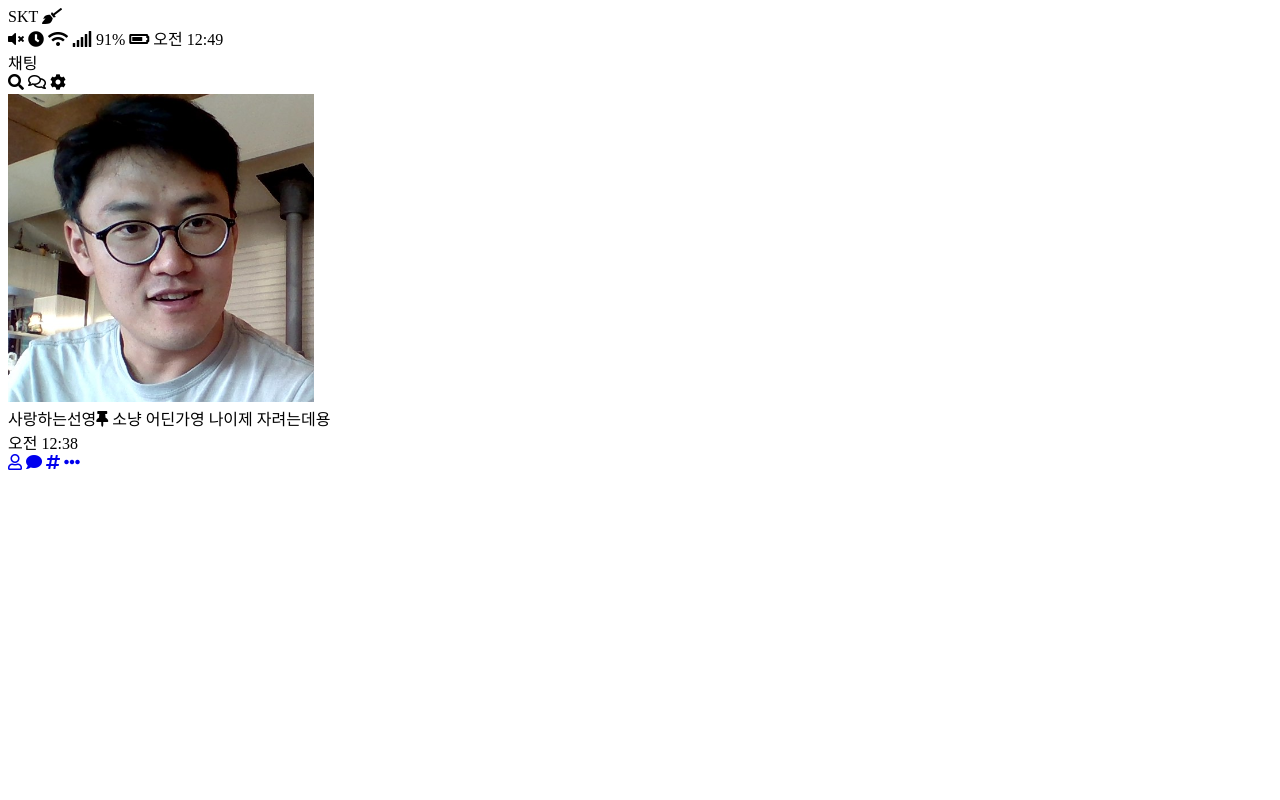
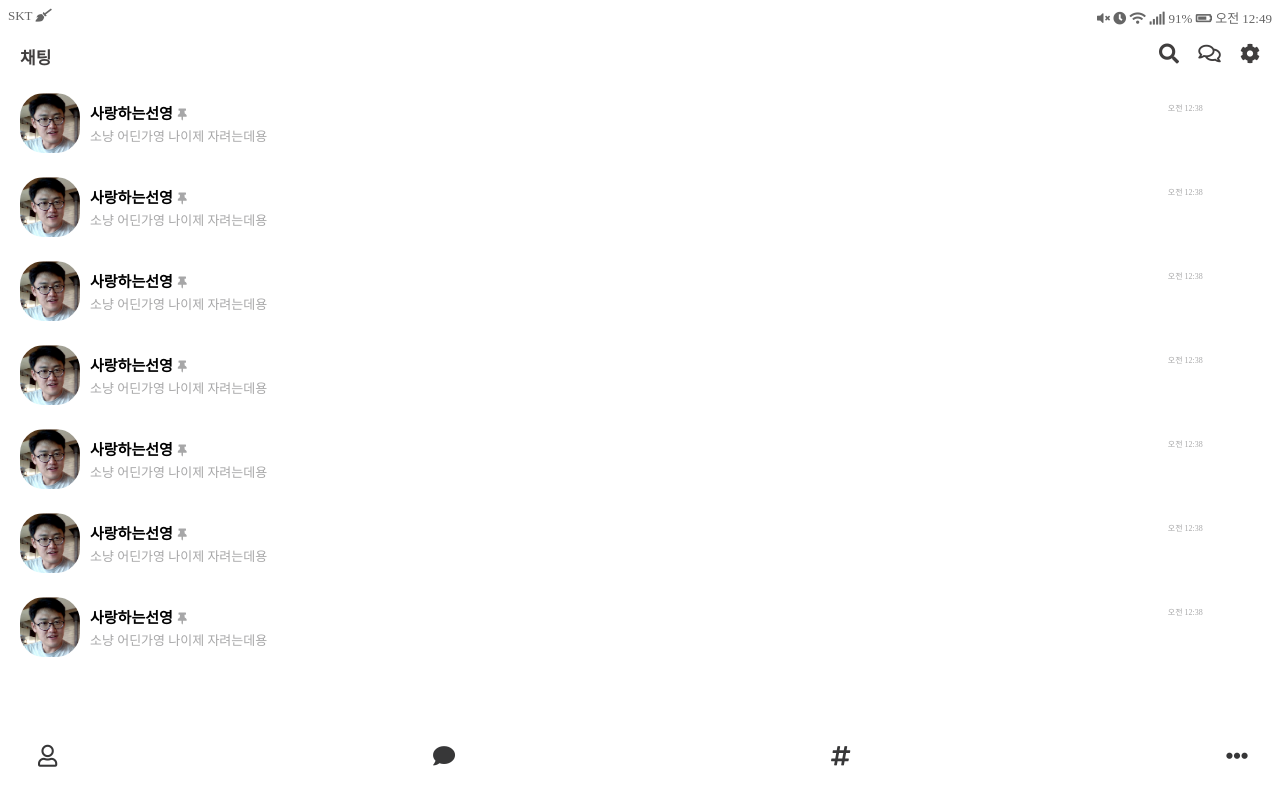
Before and after one commit to para12/kakao-clone, a plain HTML site: page chats.html in a window 1280 px wide. Drawn offline with Linux system fonts and the light colour scheme.

Commit message:
chat complete

```diff
--- a/chats.html
+++ b/chats.html
@@ -5,14 +5,16 @@
   <meta name="viewport" content="width=device-width, initial-scale=1.0">
   <meta http-equiv="X-UA-Compatible" content="ie=edge">
   <link rel="stylesheet" href="https://use.fontawesome.com/releases/v5.4.2/css/all.css" integrity="sha384-/rXc/GQVaYpyDdyxK+ecHPVYJSN9bmVFBvjA/9eOB+pb3F2w2N6fc5qB9Ew5yIns" crossorigin="anonymous">
+  <link rel="stylesheet" href="styles/style.css" class="css">
   <title>Chats</title>
 </head>
 <body>
   <header>
     <div class="header__top">
-      <div class="header__column"></div>
+      <div class="header__column">
         <span class="header__skt">SKT</span>
         <i class="fas fa-broom"></i>
+      </div>
       <div class="header__column">
         <i class="fas fa-volume-mute"></i>
         <i class="fas fa-clock"></i>
@@ -26,28 +28,100 @@
       <div class="header__column">
         <span class="headerbottom__title">채팅</span>
       </div>
-      <div class="header__column"></div>
+      <div class="header__column">
         <i class="fas fa-search"></i>
         <i class="far fa-comments"></i>
         <i class="fas fa-cog"></i>
-      <div class="header__column"></div>
+      </div>
     </div>
   </header>
   <main class="chats">
       <div class="chat_content">
         <img src="me_profile.png" class="chat_user_img">
+
+        <div class="chat_info_wrapper">
           <div class="chat_info">
             <span class="chat_username">사랑하는선영<i class="fas fa-thumbtack"></i></span>
             <span class="chat_synopsis">소냥 어딘가영 나이제 자려는데용</span>
           </div>
           <span class="chat_time">오전 12:38</span>
         </div>
+      </div>
+      <div class="chat_content">
+        <img src="me_profile.png" class="chat_user_img">
+
+        <div class="chat_info_wrapper">
+          <div class="chat_info">
+            <span class="chat_username">사랑하는선영<i class="fas fa-thumbtack"></i></span>
+            <span class="chat_synopsis">소냥 어딘가영 나이제 자려는데용</span>
+          </div>
+          <span class="chat_time">오전 12:38</span>
+        </div>
+      </div>
+      <div class="chat_content">
+        <img src="me_profile.png" class="chat_user_img">
+
+        <div class="chat_info_wrapper">
+          <div class="chat_info">
+            <span class="chat_username">사랑하는선영<i class="fas fa-thumbtack"></i></span>
+            <span class="chat_synopsis">소냥 어딘가영 나이제 자려는데용</span>
+          </div>
+          <span class="chat_time">오전 12:38</span>
+        </div>
+      </div>
+      <div class="chat_content">
+        <img src="me_profile.png" class="chat_user_img">
+
+        <div class="chat_info_wrapper">
+          <div class="chat_info">
+            <span class="chat_username">사랑하는선영<i class="fas fa-thumbtack"></i></span>
+            <span class="chat_synopsis">소냥 어딘가영 나이제 자려는데용</span>
+          </div>
+          <span class="chat_time">오전 12:38</span>
+        </div>
+      </div>
+      <div class="chat_content">
+        <img src="me_profile.png" class="chat_user_img">
+
+        <div class="chat_info_wrapper">
+          <div class="chat_info">
+            <span class="chat_username">사랑하는선영<i class="fas fa-thumbtack"></i></span>
+            <span class="chat_synopsis">소냥 어딘가영 나이제 자려는데용</span>
+          </div>
+          <span class="chat_time">오전 12:38</span>
+        </div>
+      </div>
+      <div class="chat_content">
+        <img src="me_profile.png" class="chat_user_img">
+
+        <div class="chat_info_wrapper">
+          <div class="chat_info">
+            <span class="chat_username">사랑하는선영<i class="fas fa-thumbtack"></i></span>
+            <span class="chat_synopsis">소냥 어딘가영 나이제 자려는데용</span>
+          </div>
+          <span class="chat_time">오전 12:38</span>
+        </div>
+      </div>
+      <div class="chat_content">
+        <img src="me_profile.png" class="chat_user_img">
+
+        <div class="chat_info_wrapper">
+          <div class="chat_info">
+            <span class="chat_username">사랑하는선영<i class="fas fa-thumbtack"></i></span>
+            <span class="chat_synopsis">소냥 어딘가영 나이제 자려는데용</span>
+          </div>
+          <span class="chat_time">오전 12:38</span>
+        </div>
+      </div>
+
   </main>
   <footer>
+    <div class="footer_wrapper">
       <a href="index.html" class="footer_friends"><i class="far fa-user"></i></a>
       <a href="chats.html" class="footer_chats"><i class="fas fa-comment"></i></a>
       <a href="news.html" class="footer_news"><i class="fas fa-hashtag"></i></a>
       <a href="more.html" class="footer_more"><i class="fas fa-ellipsis-h"></i></a>
+    </div>
   </footer>
 </body>
 </html>
--- /dev/null
+++ b/styles/chats.css
@@ -0,0 +1,49 @@
+.chats .chat_content {
+  display: flex;
+  justify-content: flex-start;
+  align-items: center;
+  padding: 12px 0px 12px 12px;
+}
+
+.chats .chat_content img {
+  height: 60px;
+  width: 60px;
+  border-radius: 40%;
+  flex-basis: 60px;
+}
+
+.chats .chat_content .chat_info_wrapper {
+  display: flex;
+  justify-content: space-between;
+  margin-left: 10px;
+  width: 90%;
+}
+
+.chats .chat_content .chat_info_wrapper .chat_info {
+  display: flex;
+  flex-direction: column;
+}
+
+.chats .chat_content .chat_info_wrapper .chat_username {
+  font-size: 15px;
+  font-weight: 600;
+}
+
+.chats .chat_content .chat_info_wrapper .chat_username i {
+  font-size: 12px;
+  color: rgba(55, 55, 56, 0.44);
+  margin-left: 5px;
+}
+
+.chats .chat_content .chat_info_wrapper .chat_synopsis {
+  font-size: 13px;
+  font-weight: 500;
+  color: rgba(55, 55, 56, 0.44);
+  margin-top: 3px;
+}
+
+.chats .chat_content .chat_info_wrapper .chat_time {
+  font-size: 8px;
+  width: 49px;
+  color: rgba(55, 55, 56, 0.44);
+}
--- a/styles/friend.css
+++ b/styles/friend.css
@@ -79,6 +79,7 @@ footer {
   width: 100%;
   position: fixed;
   bottom: 0;
+  background-color: white;
 }
 
 footer .footer_wrapper {
--- a/styles/style.css
+++ b/styles/style.css
@@ -1 +1,2 @@
 @import "friend.css";
+@import "chats.css";
```
Lines whose indentation alone changed are shown as unchanged.
